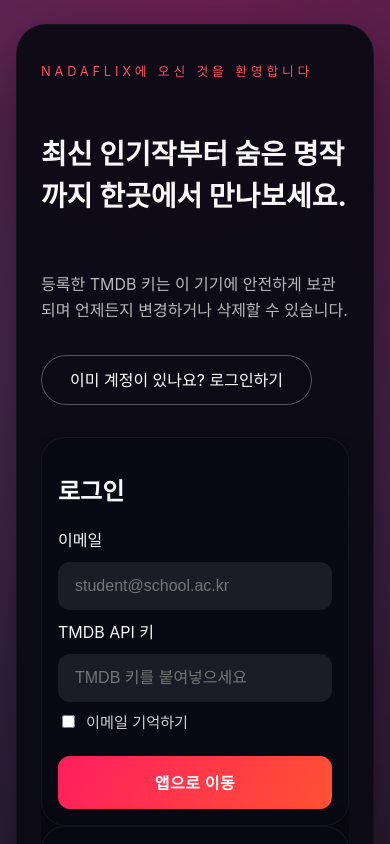
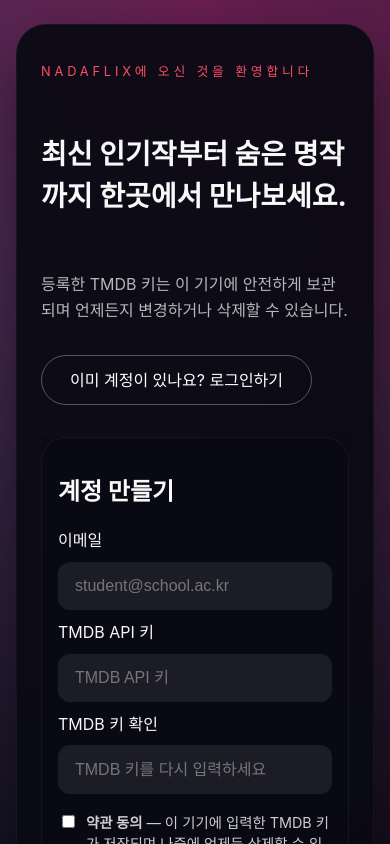
Before and after one commit to nadajinny/Netflix-Demo, a React (Vite) app: page /signin in a window 390 px wide. Both pictures are taken after a click on the button "계정이 없나요? 가입하기". Shown: the top 844 px of the page. Built offline with nearby package versions, Linux system fonts and the light colour scheme.

Commit message:
feat: 모바일에서 애니메이션 깨짐 문제 해결

```diff
--- a/src/pages/SignInPage.css
+++ b/src/pages/SignInPage.css
@@ -80,6 +80,7 @@
   min-height: 520px;
   padding-bottom: 1rem;
   overflow: hidden;
+  transition: height 0.55s ease;
 }
 
 .auth-form {
@@ -98,6 +99,7 @@
   transition: transform 0.55s ease, opacity 0.55s ease;
   border: 1px solid rgba(255, 255, 255, 0.05);
   box-shadow: 0 10px 30px rgba(0, 0, 0, 0.45);
+  pointer-events: none;
 }
 
 .auth-form h2 {
@@ -156,6 +158,11 @@
 .auth-card.show-signup .sign-up {
   transform: translateX(0);
   opacity: 1;
+}
+
+.auth-card:not(.show-signup) .sign-in,
+.auth-card.show-signup .sign-up {
+  pointer-events: auto;
 }
 
 .checkbox-field {
@@ -223,12 +230,6 @@
     padding: 2rem;
   }
 
-  .auth-form {
-    position: relative;
-    transform: none !important;
-    opacity: 1 !important;
-  }
-
   .auth-card,
   .auth-card.show-signup {
     min-height: unset;
--- a/src/pages/SignInPage.tsx
+++ b/src/pages/SignInPage.tsx
@@ -1,4 +1,4 @@
-import { useState } from 'react'
+import { useEffect, useRef, useState } from 'react'
 import type { FormEvent } from 'react'
 import { useLocation, useNavigate } from 'react-router-dom'
 import { useAuth } from '../context/AuthContext'
@@ -23,6 +23,9 @@ const SignInPage = () => {
   const [mode, setMode] = useState<AuthMode>('signin')
   const [status, setStatus] = useState<StatusState>(null)
   const [isSubmitting, setIsSubmitting] = useState(false)
+  const signInFormRef = useRef<HTMLFormElement>(null)
+  const signUpFormRef = useRef<HTMLFormElement>(null)
+  const [formHeight, setFormHeight] = useState(520)
   const [loginForm, setLoginForm] = useState({
     email: rememberedId,
     password: '',
@@ -146,6 +149,20 @@ const SignInPage = () => {
     setIsSubmitting(false)
   }
 
+  useEffect(() => {
+    const updateWrapperHeight = () => {
+      const activeForm = mode === 'signin' ? signInFormRef.current : signUpFormRef.current
+      if (activeForm) {
+        setFormHeight(activeForm.offsetHeight)
+      }
+    }
+
+    updateWrapperHeight()
+
+    window.addEventListener('resize', updateWrapperHeight)
+    return () => window.removeEventListener('resize', updateWrapperHeight)
+  }, [mode])
+
   return (
     <div className="signin-page">
       <div className="gradient-bg" />
@@ -162,8 +179,13 @@ const SignInPage = () => {
             </button>
           </section>
 
-          <section className="auth-forms-wrapper">
-            <form className="auth-form sign-in" onSubmit={handleSignIn}>
+          <section className="auth-forms-wrapper" style={{ height: `${formHeight}px` }}>
+            <form
+              ref={signInFormRef}
+              className="auth-form sign-in"
+              onSubmit={handleSignIn}
+              aria-hidden={mode !== 'signin'}
+            >
               <h2>로그인</h2>
               <label htmlFor="signin-email">이메일</label>
               <input
@@ -205,7 +227,12 @@ const SignInPage = () => {
               </button>
             </form>
 
-            <form className="auth-form sign-up" onSubmit={handleSignUp}>
+            <form
+              ref={signUpFormRef}
+              className="auth-form sign-up"
+              onSubmit={handleSignUp}
+              aria-hidden={mode !== 'signup'}
+            >
               <h2>계정 만들기</h2>
               <label htmlFor="signup-email">이메일</label>
               <input
```
